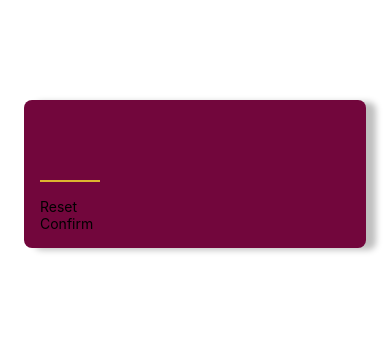
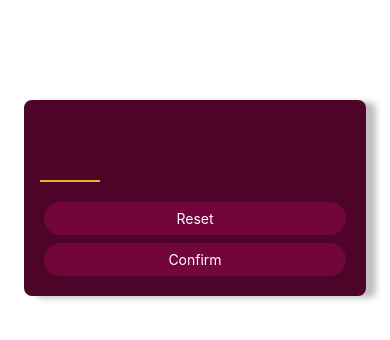
Before and after one commit to rozalinaag/number-guessing-game, a React Native app: screen / in a window 390 px wide. Shown: the top 340 px of the page. Built offline with nearby package versions, Linux system fonts and the light colour scheme.

Commit message:
active button styles for ios and androind

```diff
--- a/components/PrimaryButton.js
+++ b/components/PrimaryButton.js
@@ -1,9 +1,42 @@
-import { Text, View } from 'react-native';
+import { Text, View, Pressable, StyleSheet } from 'react-native';
 
 export default function PrimaryButton({ children }) {
+  function pressHandler() {
+    console.log('Pressed!');
+  }
+
   return (
-    <View>
-      <Text>{children}</Text>
+    <View style={styles.buttonOuterContainer}>
+      <Pressable
+        style={({ pressed }) =>
+          pressed ? [styles.container, styles.pressed] : styles.container
+        }
+        onPress={pressHandler}
+        android_ripple={{ color: '#640233' }}
+      >
+        <Text style={styles.buttonText}>{children}</Text>
+      </Pressable>
     </View>
   );
 }
+
+const styles = StyleSheet.create({
+  buttonOuterContainer: {
+    borderRadius: 28,
+    margin: 4,
+    overflow: 'hidden',
+  },
+  container: {
+    backgroundColor: '#72063c',
+    paddingVertical: 8,
+    paddingHorizontal: 16,
+    elevation: 2,
+  },
+  buttonText: {
+    color: 'white',
+    textAlign: 'center',
+  },
+  pressed: {
+    opacity: 0.5,
+  },
+});
--- a/screens/StartGameScreens.js
+++ b/screens/StartGameScreens.js
@@ -22,7 +22,7 @@
     marginTop: 100,
     marginHorizontal: 24,
     borderRadius: 8,
-    backgroundColor: '#72063c',
+    backgroundColor: '#4e0329',
     elevation: 4 /* for android */,
     /* for ios */
     shadowColor: 'black',
```
